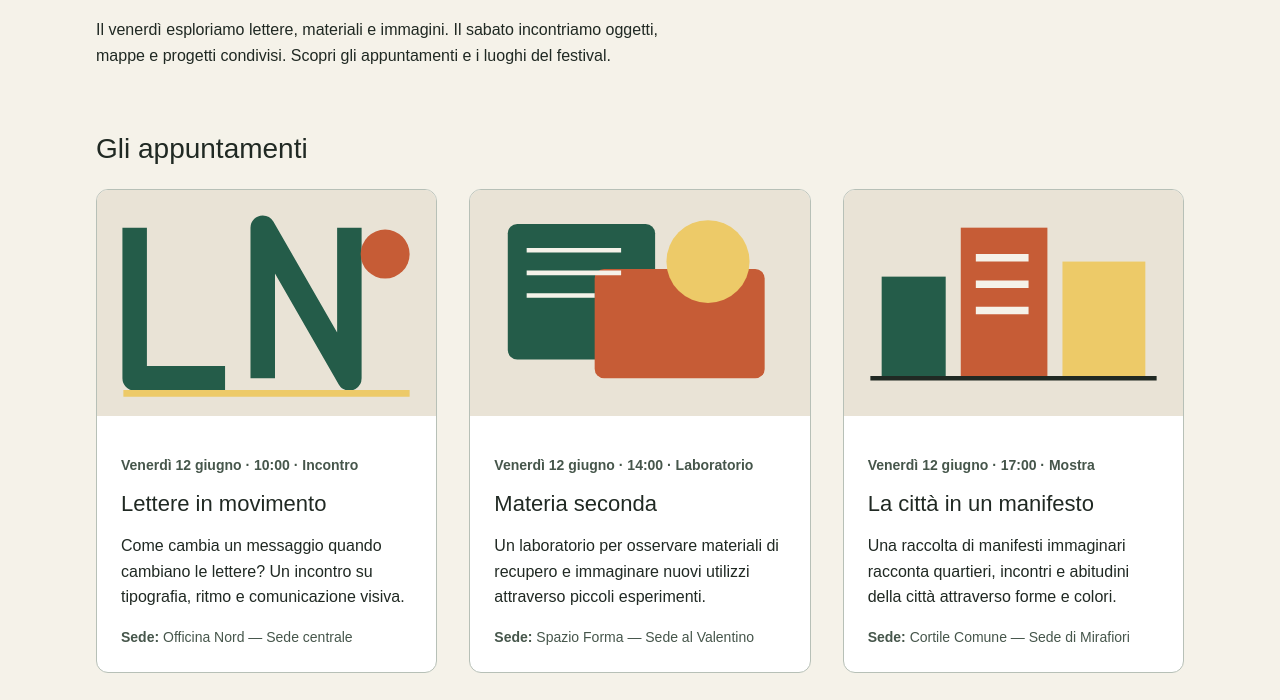
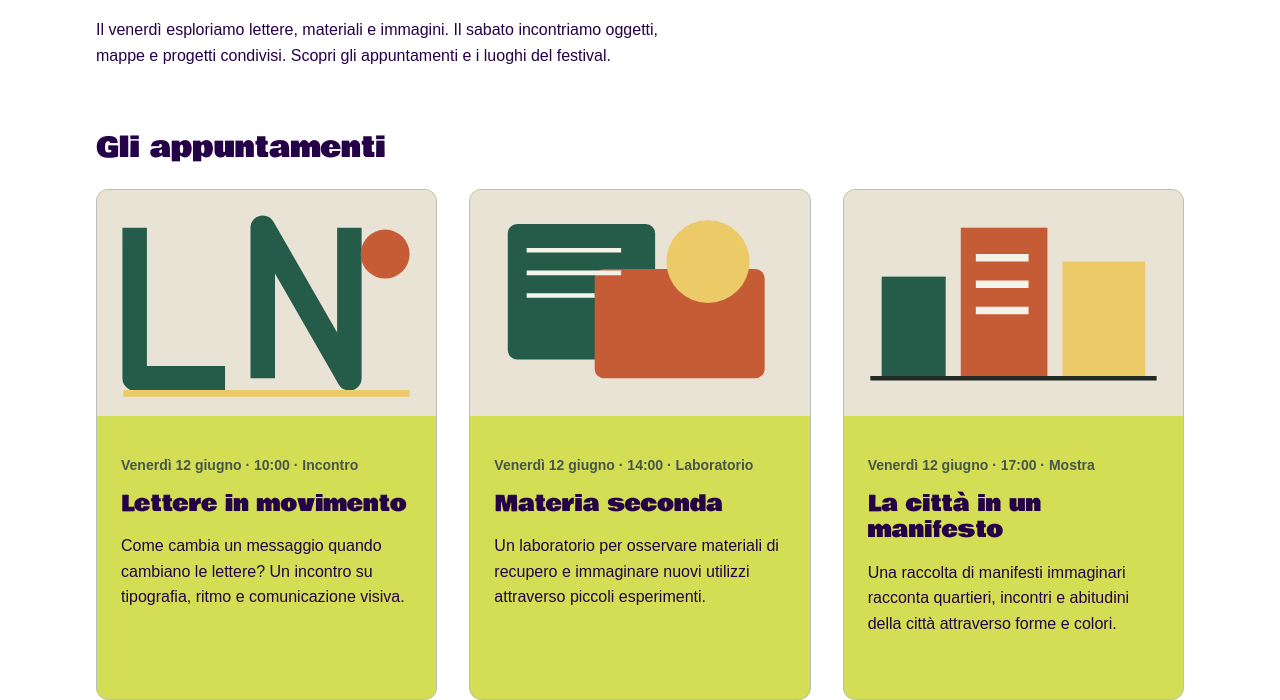
Before and after one commit to chiara18012002-rgb/festival-segnale2, a plain HTML site: page programma.html in a window 1280 px wide. Shown: the part 345-1045 px from the top of the page. Drawn offline with Linux system fonts and the light colour scheme.

Commit message:
Secondo commit

```diff
--- a/programma.html
+++ b/programma.html
@@ -4,6 +4,9 @@
   <meta charset="utf-8">
   <meta name="viewport" content="width=device-width, initial-scale=1">
   <title>Programma — Segnale</title>
+  <link rel="preconnect" href="https://fonts.googleapis.com">
+  <link rel="preconnect" href="https://fonts.gstatic.com" crossorigin>
+  <link href="https://fonts.googleapis.com/css2?family=Bowlby+One&display=swap" rel="stylesheet">
   <link rel="stylesheet" href="style.css">
 </head>
 <body>
--- a/style.css
+++ b/style.css
@@ -2,10 +2,10 @@
 
 /* Valori condivisi: le regole interessate li richiamano con var(). */
 :root {
-  --colore-primario: #234c78;
-  --colore-primario-scuro: #163454;
-  --colore-sfondo: #f5f2e9;
-  --colore-testo: #202923;
+  --colore-primario: #BBB0FF;
+  --colore-primario-scuro: #D3DE54;
+  --colore-sfondo: #ffffff;
+  --colore-testo: #250147;
   --font-testo: Arial, Helvetica, sans-serif;
   --font-titoli: "Bowlby One", Arial, sans-serif;
 }
@@ -131,7 +131,7 @@ h3 {
   padding: 0.75rem 1.25rem;
   border-radius: 0.5rem;
   background: var(--colore-primario);
-  color: #ffffff;
+  color: #fdfdfd;
   font-weight: bold;
   text-decoration: none;
 }
@@ -172,7 +172,7 @@ h3 {
   overflow: hidden;
   border: 1px solid #b7c0b7;
   border-radius: 0.75rem;
-  background: #ffffff;
+  background: #D3DE54;
 }
 
 .event-card img {
@@ -187,14 +187,14 @@ h3 {
 
 .event-place {
   margin-bottom: 0;
-  color: #46564b;
+  color: #D3DE54;
   font-size: 0.875rem;
 }
 
 .site-footer {
   padding: 1.25rem 0;
   border-top: 1px solid #b7c0b7;
-  color: #46564b;
+  color: #D3DE54;
   font-size: 0.875rem;
 }
 
```
